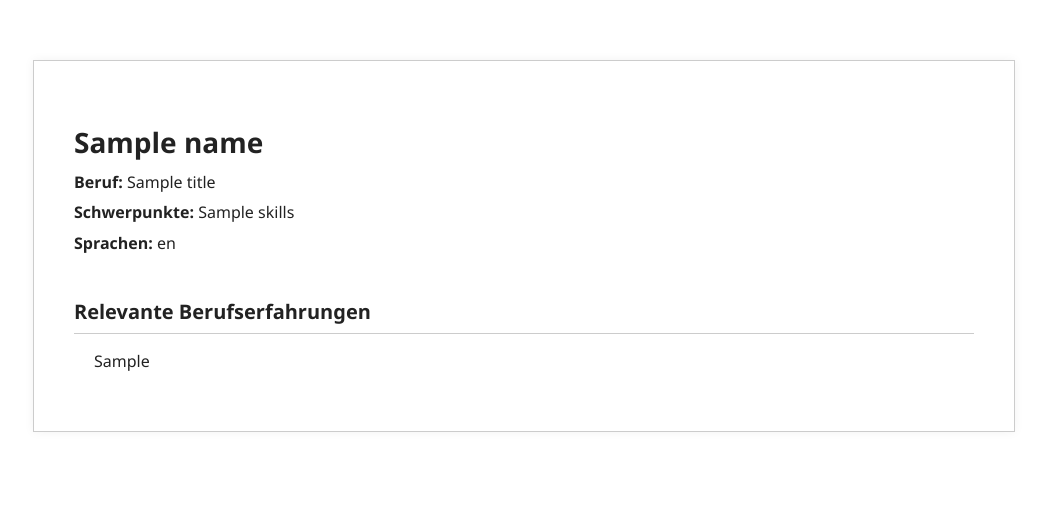
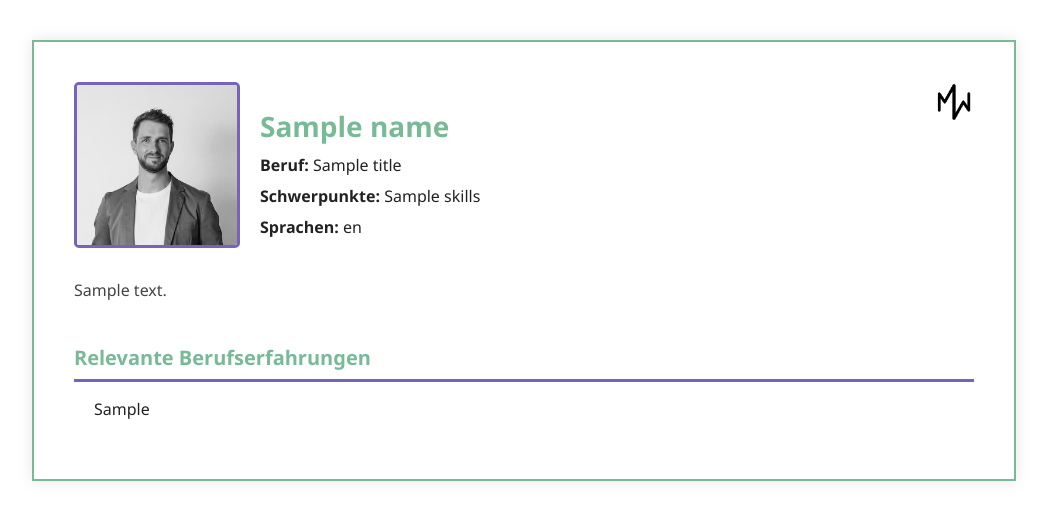
Before and after one commit to alinability/mw-applicationgpt, a Python web app: template app/templates/kurzprofil_template.html in a window 1280 px wide. Shown: the top 520 px of the page, without its empty margins (116-1163 px from the left). Run offline with Jinja, Linux system fonts and the light colour scheme; the template is opened without the code that fills it: most values are stand-ins (such as "Sample title", 1, 10 or a date in 2020).

Commit message:
Das Template wurde an die Corporate Identity von Mehr.Wert angepasst. Das Kurzprofil wird nun als PDF gespeichert."

```diff
--- a/app/templates/kurzprofil_template.html
+++ b/app/templates/kurzprofil_template.html
@@ -6,20 +6,49 @@
   <style>
     body {
       font-family: "Segoe UI", sans-serif;
-      margin: 60px auto;
+      margin: 40px auto;
       max-width: 900px;
       background-color: #fff;
       color: #222;
       line-height: 1.6;
       padding: 40px;
-      border: 1px solid #ccc;
-      box-shadow: 0 0 10px rgba(0,0,0,0.05);
+      border: 2px solid rgb(120,186,150); /* neues CI-Grün für Rahmen */
+      box-shadow: 0 0 15px rgba(0,0,0,0.1);
+    }
+
+    .profile-header {
+      display: flex;
+      flex-direction: row;
+      align-items: center;
+      justify-content: flex-start;
+      position: relative;
+    }
+
+    .logo img {
+      height: 40px;
+      width: auto;
+      margin-left: auto;
+      display: block;
+      position: absolute;
+      top: 0;
+      right: 0;
+    }
+
+    .profile-pic {
+      border-radius: 5px;
+      height: 160px;
+      width: 160px;
+      object-fit: cover;
+      margin-right: 20px;
+      margin-left: 0;
+      border: 3px solid rgb(120,98,186); /* neues CI-Violett für Foto-Rahmen */
     }
 
     h1 {
       font-size: 28px;
       font-weight: bold;
       margin-bottom: 5px;
+      color: rgb(120,186,150); /* Überschrift in neuem CI-Grün */
     }
 
     .section-header {
@@ -27,8 +56,9 @@
       font-weight: bold;
       margin-top: 40px;
       margin-bottom: 15px;
-      border-bottom: 1px solid #ccc;
+      border-bottom: 3px solid rgb(120,98,186); /* Akzentlinie in neuem CI-Violett */
       padding-bottom: 5px;
+      color: rgb(120,186,150);
     }
 
     .profile-info p {
@@ -48,6 +78,7 @@
       font-size: 16px;
       display: block;
       margin-bottom: 3px;
+      color: rgb(120,186,150);
     }
 
     li em {
@@ -61,14 +92,35 @@
     li p {
       margin: 0;
     }
+
+    .profile-description {
+      margin-top: 30px;
+      font-size: 16px;
+      line-height: 1.5;
+      color: #444;
+    }
   </style>
 </head>
 <body>
+  <div class="profile-header">
+    <div style="display: flex; align-items: center;">
+      <img src="marcel.jpeg" alt="Bewerberfoto" class="profile-pic">
+      <div>
         <h1>{{ name }}</h1>
         <div class="profile-info">
           <p><strong>Beruf:</strong> {{ title }}</p>
           <p><strong>Schwerpunkte:</strong> {{ skills }}</p>
           <p><strong>Sprachen:</strong> {{ languages }}</p>
+        </div>
+      </div>
+    </div>
+    <div class="logo">
+      <img src="Logo-BW.png" alt="Mehr.Wert Logo">
+    </div>
+  </div>
+
+  <div class="profile-description">
+    {{ description }}
   </div>
 
   <div class="section-header">Relevante Berufserfahrungen</div>
--- a/main.py
+++ b/main.py
@@ -107,7 +107,8 @@ def main():
             "name": "Marcel Russ",
             "title": "Teamleiter Mobile & Web",
             "skills": "Agile Softwareentwicklung, Teamführung, Mobile & Web, Nearshore-Management",
-            "languages": "Deutsch (Muttersprache), Englisch (verhandlungssicher)"
+            "languages": "Deutsch (Muttersprache), Englisch (verhandlungssicher)",
+            "description": "Der Bewerber verbindet Effizienz und Innovationskraft, um nachhaltige und wirkungsvolle digitale Lösungen zu entwickeln. Mit Erfahrung in der mobilen App-Entwicklung, im Enterprise Software Engineering sowie in agilen Transformationsprozessen hat er branchenübergreifend an vielfältigen Projekten gearbeitet. Dabei übernimmt er sowohl technische Führungsverantwortung als auch die Optimierung von Arbeitsabläufen und die Entwicklung maßgeschneiderter Tools. Sein Fokus liegt stets auf skalierbaren, benutzerzentrierten und umweltbewussten Lösungen, die den aktuellen Best Practices entsprechen."
         }
 
         # 3.e Kurzprofil HTML erzeugen
--- a/requirements.txt
+++ b/requirements.txt
@@ -13,3 +13,4 @@ jinja2
 typing
 ocrmypdf
 ipywidgets
+weasyprint
```
Also changed, not shown: app/html_generator.py (+46 -7 lines), app/prompts.yml (+6 -5 lines), app/templates/Logo-BW.png (added), app/templates/marcel.jpeg (added), 2 other files. Lines whose indentation alone changed are shown as unchanged.
